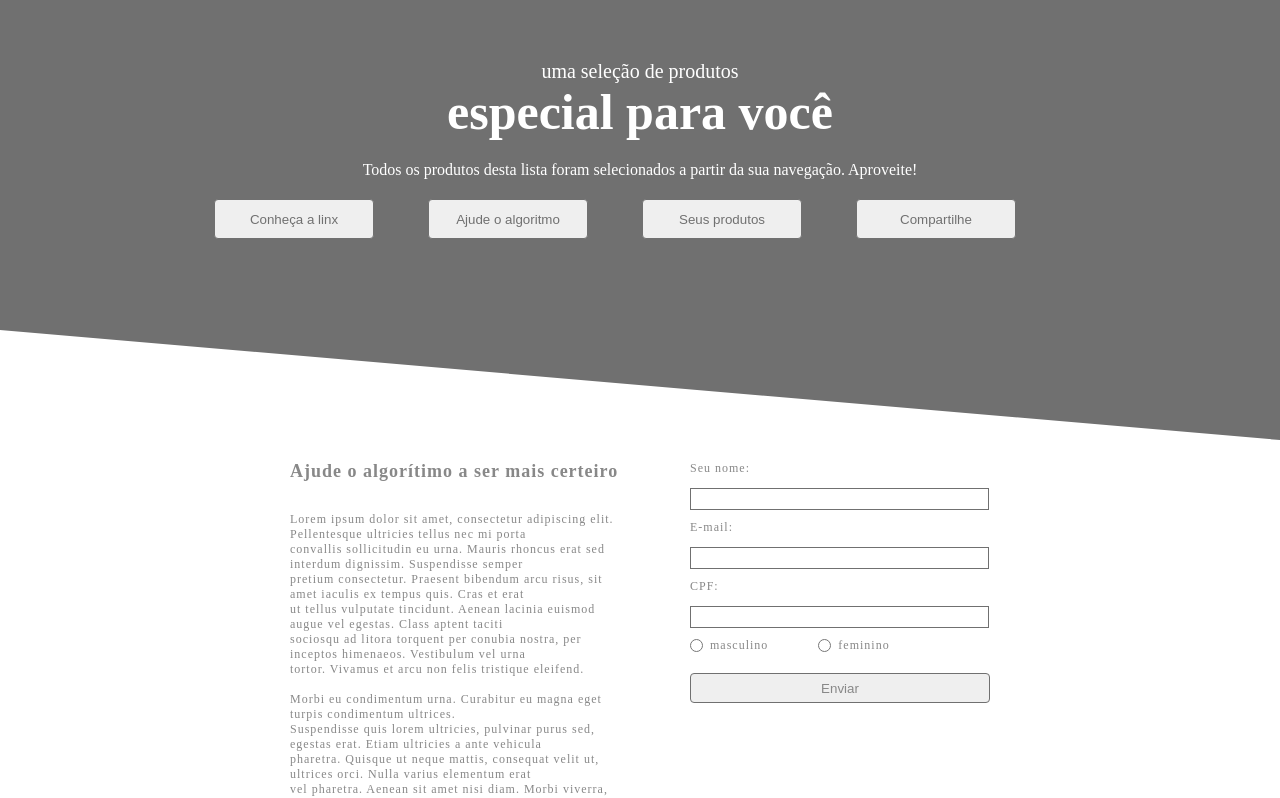
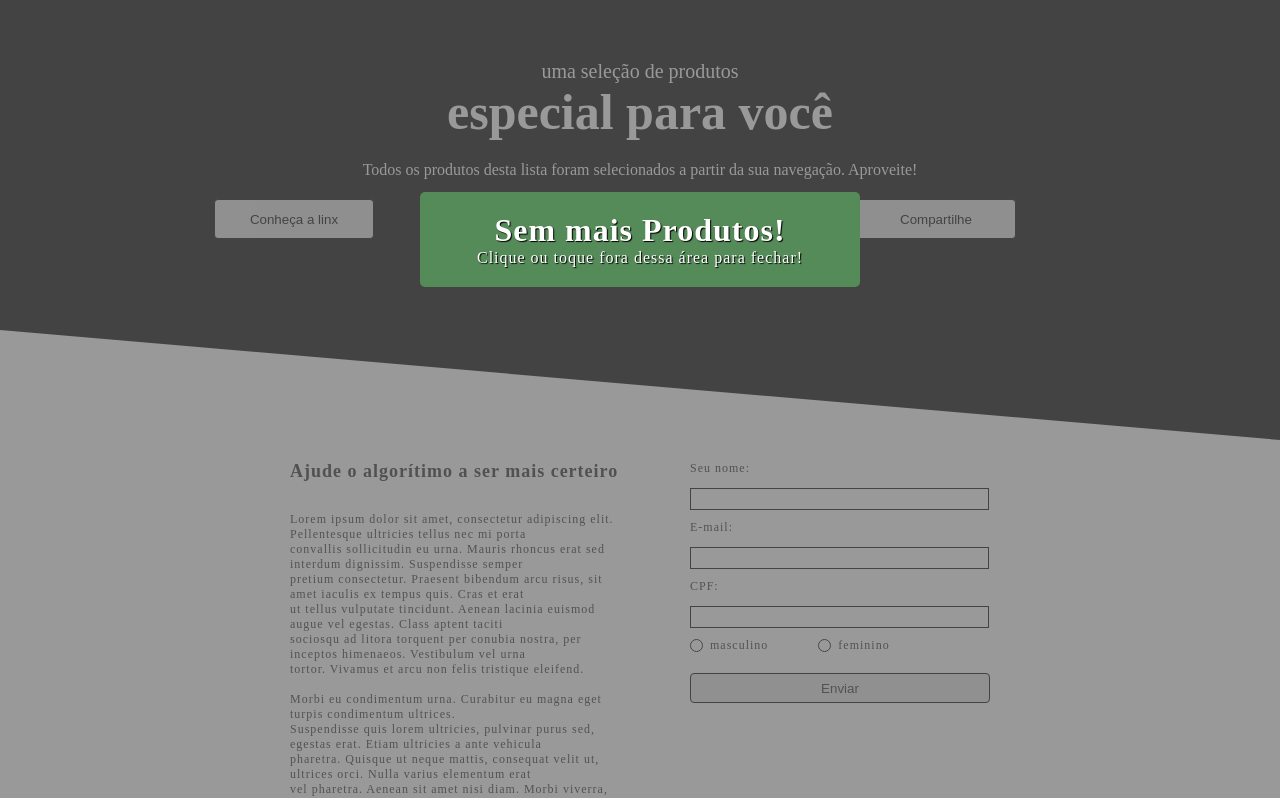
Before and after one commit to kaiquewolf/NewsLetter, a plain HTML site: page index.html in a window 1280 px wide. Shown: the top 798 px of the page. Drawn offline with Linux system fonts and the light colour scheme; no server answers.

Commit message:
Criação de modal de erro, quando não tem mais produtos na busca da API

```diff
--- a/index.css
+++ b/index.css
@@ -218,6 +218,35 @@ aside {
     border-radius: 4px;
     color: #888888;
     cursor: pointer;
+}
+
+.modal {
+    display: none;
+    position: fixed;
+    z-index: 1;
+    left: 0;
+    top: 0;
+    width: 100%;
+    height: 100%;
+    overflow: auto;
+    background-color: #00000066;
+}
+
+.modal .conteudo {
+    background-color: #558b58;
+    color: #ffffff;
+    letter-spacing: 1px;
+    margin: 15% auto;
+    padding: 20px;
+    border-radius: 5px;
+    width: 50vh;
+
+    display: flex;
+    flex-direction: column;
+    align-items: center;
+    justify-content: center;
+    text-align: center;
+    text-shadow: 1px 1px 1px #000000;
 }
 
 .compartilhe {
--- a/index.html
+++ b/index.html
@@ -190,7 +190,9 @@
                     </div>
                 </div>
             </article>
-            <button type="button" class="botaoMaisProdutos" onclick="addNextPage()"> Ainda mais Produtos aqui!</button>
+            <button type="button" class="botaoMaisProdutos" id="botaoProdutos" onclick="addNextPage()"> Ainda mais
+                Produtos aqui!</button>
+            </div>
         </section>
 
         <section>
@@ -221,6 +223,13 @@
             Testando suas habilidades em HTML, CSS e JS. <br> Linx Impulse <br> 2019
         </p>
     </footer>
-    <script src="/index.js" defer></script>
+
+        <div class="modal">
+        <div class="conteudo">
+            <h1>Sem mais Produtos!</h1>
+            <p>Clique ou toque fora dessa área para fechar!</p>
+        </div>
+        <script src="/index.js" defer></script>
 </body>
+
 </html>
--- a/index.js
+++ b/index.js
@@ -15,7 +15,16 @@ async function fetchData() {
         // console.log(data);
         return data;
     } catch (error) {
+        switchModal();
+
+        window.onclick = function(event) {
+            const modal = document.querySelector('.modal')
+            if(event.target == modal) {
+                switchModal()
+            }
+        }
         console.error('Erro ao buscar dados: ', error);
+
     }
 }
 
@@ -67,8 +76,9 @@ async function loadInitialPage() {
 
 
 async function addNextPage() {
-
     divConteudo = document.getElementById('produtos');
+    btn = document.getElementById('botaoProdutos');
+    divBtn = document.getElementById('produtos');
 
     data = await fetchData();
     console.log(data);
@@ -81,6 +91,7 @@ async function addNextPage() {
 
         const div = document.createElement('div');
         div.classList.add('conteudoProduto');
+        div.id = "Conteudo2"
 
         div.innerHTML =
             `
@@ -95,11 +106,20 @@ async function addNextPage() {
                                         <p class="parcelamento">ou ${produto.installments.count}x de R$ ${produto.installments.value}</p>
                                         <button type="button">Comprar</button>
                     `
-                    divConteudo.insertBefore(div, null);
+        divConteudo.insertBefore(div, null);
     })
-
 }
 
+const switchModal = () => {
+    const modal = document.querySelector('.modal');
+    const estiloAtual = modal.style.display;
+
+    if(estiloAtual == "block") {
+        modal.style.display  = 'none'
+    } else {
+        modal.style.display = 'block'
+    }
+}
 
 // Carrega a primeira página de itens
 loadInitialPage();
```
